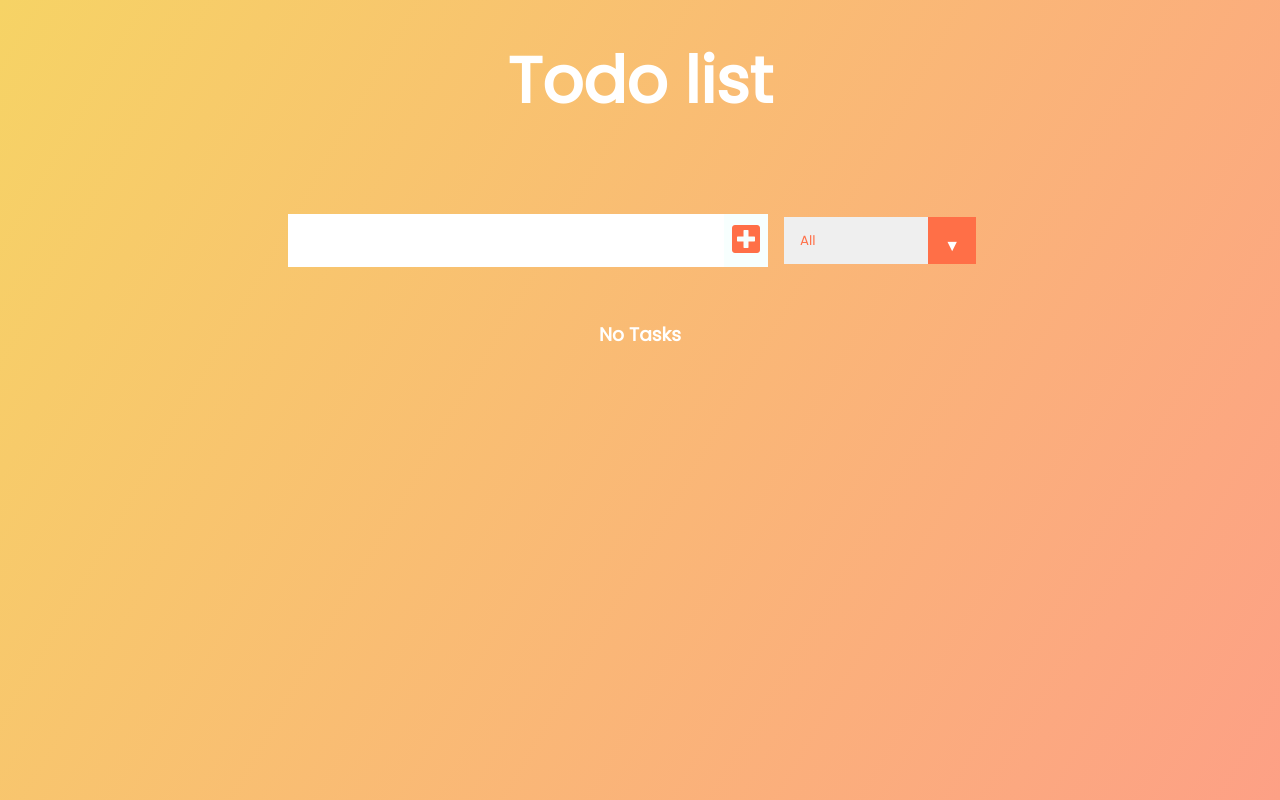
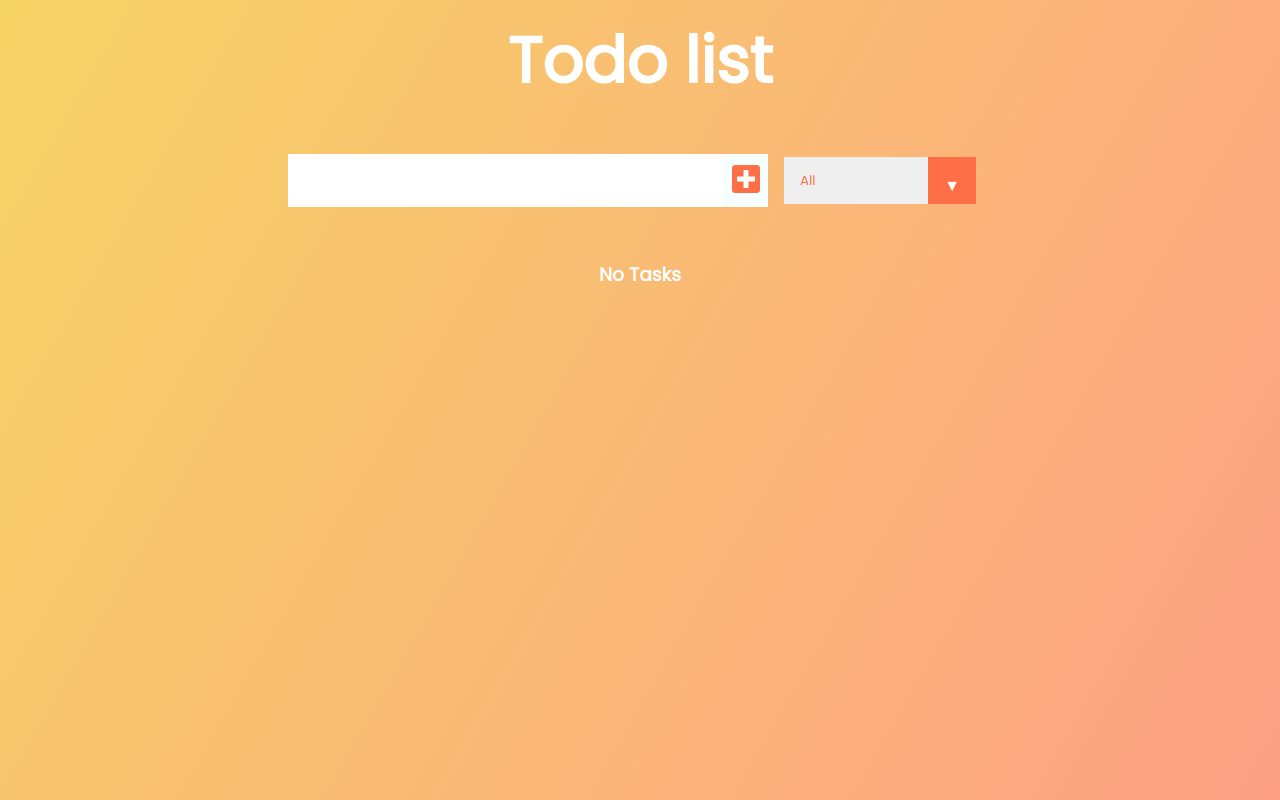
Before and after one commit to sahanK/react-todo, a React (Create React App) app: page / in a window 1280 px wide. Built offline with nearby package versions, Linux system fonts and the light colour scheme.

Commit message:
Adding ... for 2s after submit -> Adding... disapper -> list updates

```diff
--- a/src/App.css
+++ b/src/App.css
@@ -15,11 +15,11 @@
 
   header,
   form {
-    min-height: 20vh;
+    min-height: 15vh;
     display: flex;
     justify-content: center;
     align-items: center;
-  }
+}
   form input,
   form button {
     padding: 0.5rem;
@@ -37,7 +37,16 @@
     background: #ff6f47;
     color: white;
   }
+
+  .form-container{
+    display: flex;
+    flex-direction:column;
+    justify-content: center;
+    align-items: center;
+  }
+
   .todo-container {
+    margin-top: 20px;
     display: flex;
     flex-direction:column;
     justify-content: center;
--- a/src/App.js
+++ b/src/App.js
@@ -9,6 +9,7 @@ function App() {
   const [todos, setTodos] = useState([]);
   const [status, setStatus] = useState("all");
   const [filteredTodos, setFilteredTodos] = useState([]);
+  const [newItemAdded, setNewItemAdded] = useState(false);
 
   //USE EFFECT RUN ONCE
   useEffect(()=>{
@@ -49,7 +50,7 @@ function App() {
       <header>
         <h1>Todo list</h1>
       </header>
-      <Form todos={todos} setTodos={setTodos} inputText={inputText} setInputText={setInputText} setStatus={setStatus}/>
+      <Form todos={todos} setTodos={setTodos} inputText={inputText} setInputText={setInputText} setStatus={setStatus} newItemAdded={newItemAdded} setNewItemAdded={setNewItemAdded}/>
       <TodoList todos={todos} setTodos={setTodos} filteredTodos={filteredTodos} status={status}/>
     </div>
   );
--- a/src/components/Form.js
+++ b/src/components/Form.js
@@ -1,6 +1,7 @@
 import React from 'react';
+//import Expire from './Expire'
 
-const Form = ({inputText, setInputText, todos, setTodos, setStatus}) => {
+const Form = ({inputText, setInputText, todos, setTodos, setStatus, newItemAdded, setNewItemAdded}) => {
     const inputTextHandler = (event) =>{
         setInputText(event.target.value);
     };
@@ -14,10 +15,14 @@ const Form = ({inputText, setInputText, todos, setTodos, setStatus}) => {
             if(uncompleted.length >= 5){
                 alert("There are Many uncompleted tasks!");
             } else{
+                setNewItemAdded(true);
+                setTimeout(()=>{
                     setTodos([
                         ...todos, {text: inputText, completed: false, id: Math.random()*1000}
                     ]);
                     setInputText("");
+                    setNewItemAdded(false);
+                },2000);
             }
         }
     }
@@ -27,6 +32,7 @@ const Form = ({inputText, setInputText, todos, setTodos, setStatus}) => {
     }
 
     return(
+        <div className="form-container">
             <form>
                 <input value={inputText} onChange={inputTextHandler} type="text" className="todo-input"/>
                 <button onClick={submitHandler} className="todo-button" type="submit">
@@ -40,6 +46,8 @@ const Form = ({inputText, setInputText, todos, setTodos, setStatus}) => {
                     </select>
                 </div>
             </form>
+            {newItemAdded ? <h3>Adding ...</h3> : ""}
+        </div>
     );
 }
 
```
Lines whose indentation alone changed are shown as unchanged.
